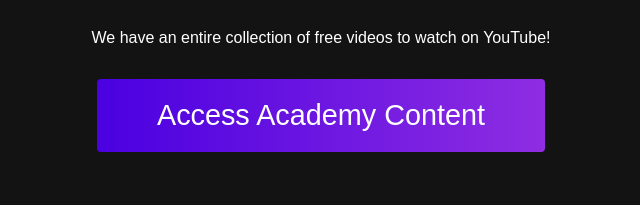
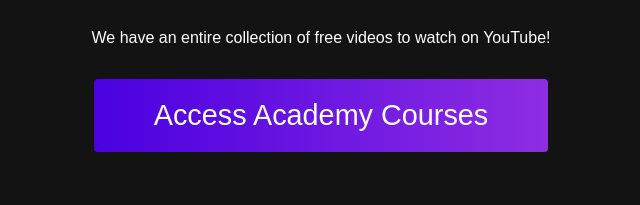
Before and after one commit to tob-ss/esports-academy-redesign, a plain HTML site: page index.html in a window 1280 px wide. Shown: the part 3109-3314 px from the top of the page, 319-959 px from the left. Drawn offline with Linux system fonts and the light colour scheme.

Commit message:
Minor changes to index.html

```diff
--- a/index.html
+++ b/index.html
@@ -80,7 +80,7 @@
                 <div class="content2__content">
                     <h1>Watch an academy video today</h1>
                     <p>We have an entire collection of free videos to watch on YouTube!</p>
-                    <button class="main__btn"><a href="#">Access Academy Content</a></button>
+                    <button class="main__btn"><a href="#">Access Academy Courses</a></button>
                 </div>
             </div>
         </div>
```
